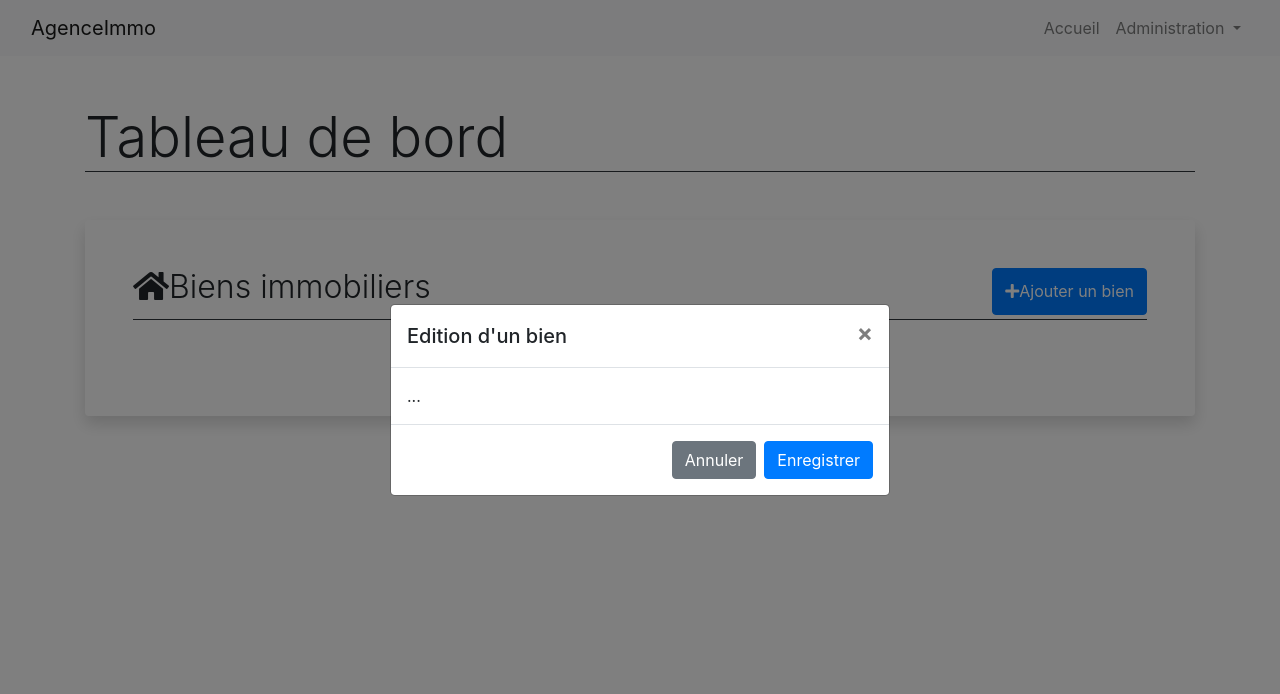
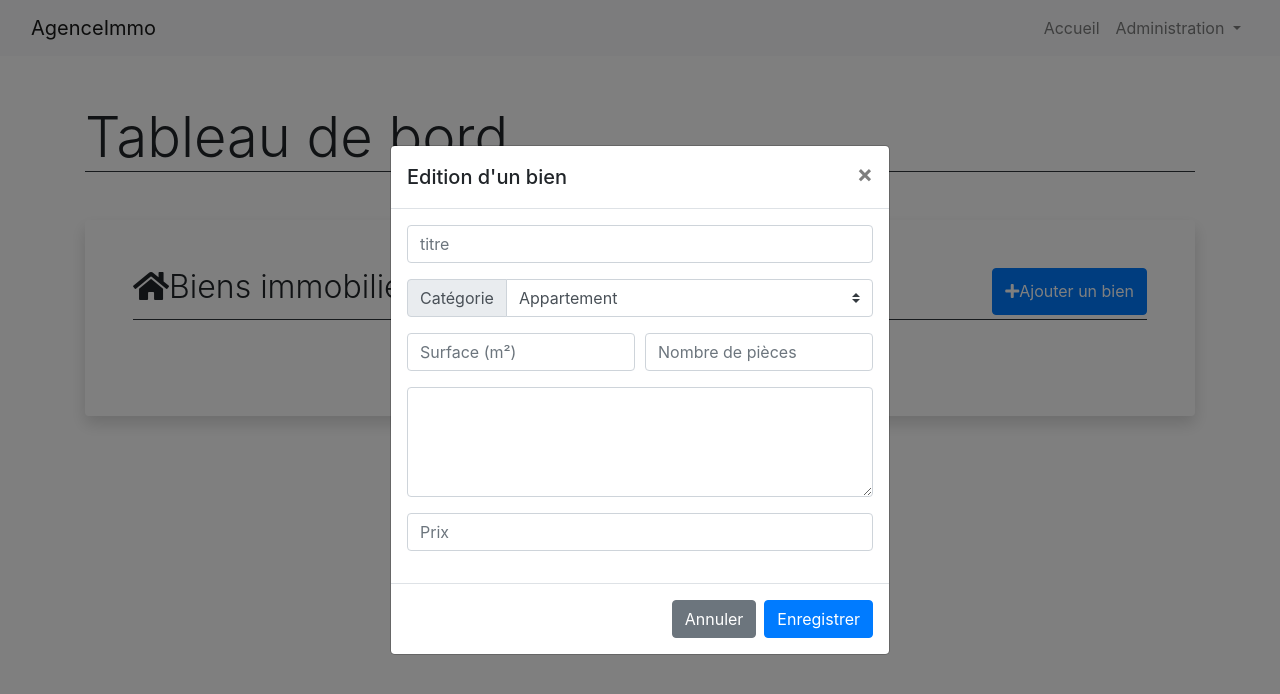
Before and after one commit to rpalvair/angular-formation, an Angular app in the folder monAgence/: page /admin/dashboard in a window 1280 px wide. Both pictures are taken after a click on the button "Ajouter un bien". Shown: the top 694 px of the page. Built offline with nearby package versions, Linux system fonts and the light colour scheme.

Commit message:
feat : Add form in modal

```diff
--- a/monAgence/src/app/admin/admin-properties/admin-properties.component.html
+++ b/monAgence/src/app/admin/admin-properties/admin-properties.component.html
@@ -1,22 +1,23 @@
 <div class="rounded shadow bg-white p-5">
   <div class="row">
     <div class="col-12 d-flex">
-      <h2 class="font-weight-light"><i class="fas fa-home"></i>Biens immobiliers</h2>
+      <h2 class="font-weight-light">
+        <i class="fas fa-home"></i>Biens immobiliers
+      </h2>
       <button type="button" class="btn btn-primary ml-auto" data-toggle="modal" data-target="#propertiesFormModal">
         <i class="fas fa-plus"></i>Ajouter un bien
       </button>
     </div>
   </div>
-  <hr class="mt-1 mb-5 bg-dark">
-  <div class="row">
+  <hr class="mt-1 mb-5 bg-dark" />
+  <div class="row"></div>
 </div>
-</div>
-
 
 <!-- Modal -->
 <div class="modal fade" id="propertiesFormModal" tabindex="-1" aria-labelledby="exampleModalLabel" aria-hidden="true">
   <div class="modal-dialog modal-dialog-centered">
     <div class="modal-content">
+      <form>
         <div class="modal-header">
           <h5 class="modal-title" id="exampleModalLabel">Edition d'un bien</h5>
           <button type="button" class="close" data-dismiss="modal" aria-label="Close">
@@ -24,12 +25,40 @@
           </button>
         </div>
         <div class="modal-body">
-        ...
+          <div class="form-group">
+            <input type="text" class="form-control" placeholder="titre" />
+          </div>
+          <div class="input-group mb-3">
+            <div class="input-group-prepend">
+              <label class="input-group-text" for="inputGroupSelect01">Catégorie</label>
+            </div>
+            <select class="custom-select" id="inputGroupSelect01">
+              <option value="appartement">Appartement</option>
+              <option value="maison">Maison</option>
+            </select>
+          </div>
+          <div class="form-row">
+            <div class="form-group col-6">
+              <input type="text" class="form-control" placeholder="Surface (m²)"/>
+            </div>
+            <div class="form-group col-6">
+              <input type="text" class="form-control" placeholder="Nombre de pièces"/>
+            </div>
+          </div>
+          <div class="form-group">
+            <textarea class="form-control w-100" rows="4"></textarea>
+          </div>
+          <div class="form-group">
+            <input type="text" class="form-control" placeholder="Prix" />
+          </div>
         </div>
         <div class="modal-footer">
-        <button type="button" class="btn btn-secondary" data-dismiss="modal">Annuler</button>
+          <button type="button" class="btn btn-secondary" data-dismiss="modal">
+            Annuler
+          </button>
           <button type="button" class="btn btn-primary">Enregistrer</button>
+        </div>
+      </form>
     </div>
   </div>
 </div>
-</div>
```
Lines whose indentation alone changed are shown as unchanged.
